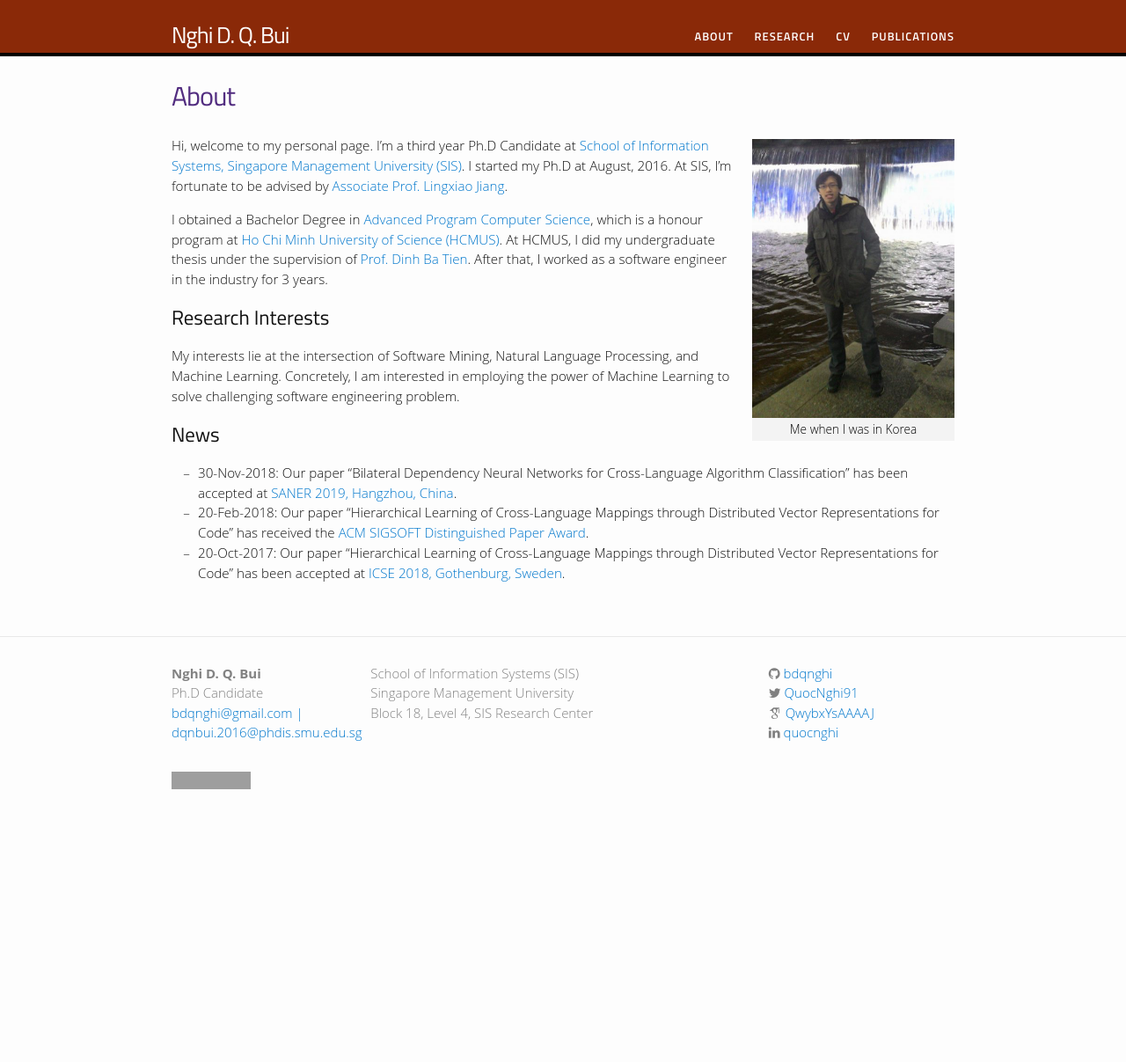
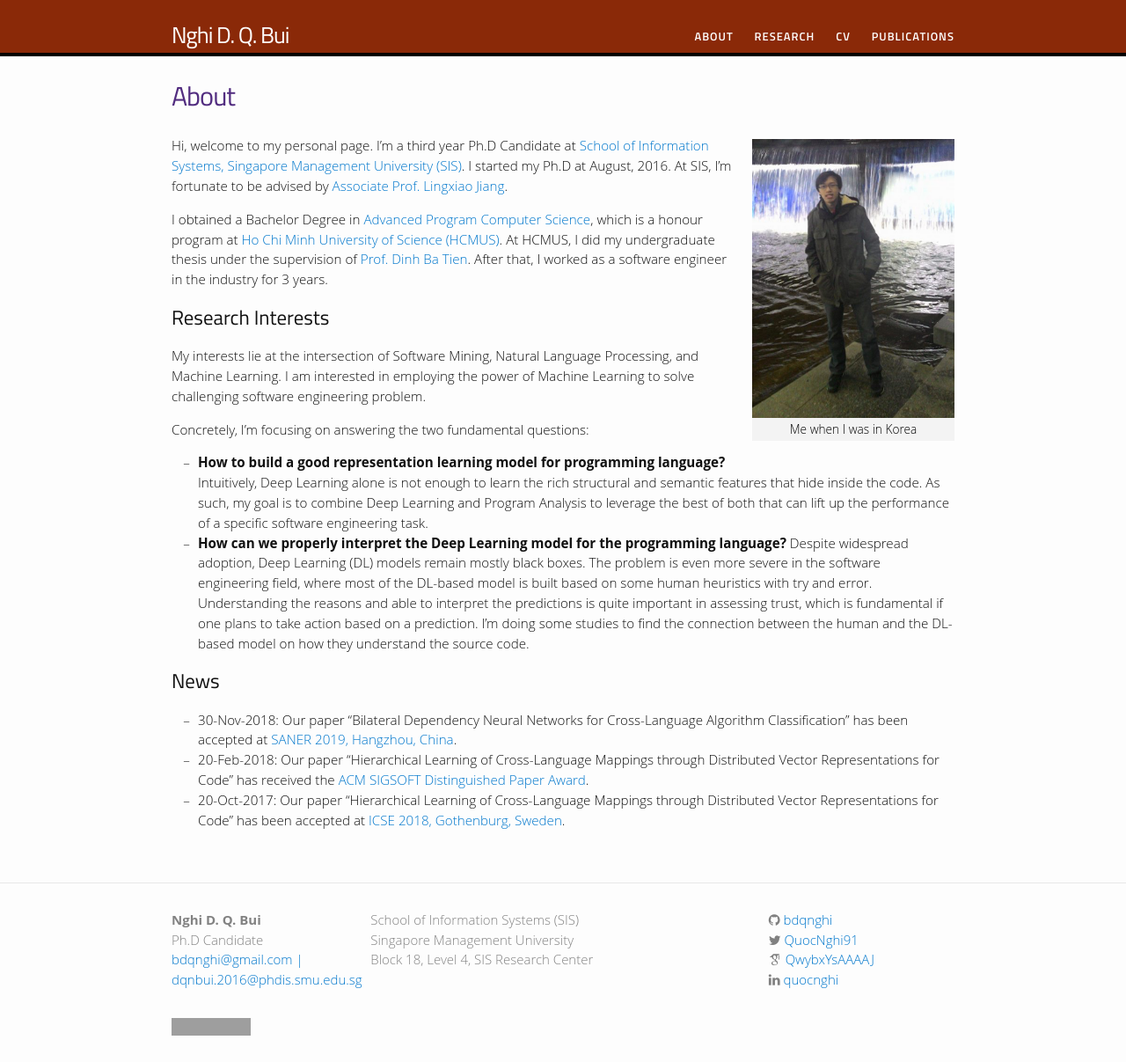
Before and after one commit to bdqnghi/bdqnghi.github.io, a Jekyll site: the page built from index.md, in a window 1280 px wide. Shown: the whole page at 88% size. Built offline with Jekyll 4.4.1, drawn with Linux system fonts in a browser that asks for light colours; nearby versions of some CDN libraries; some web fonts are replaced; before the commit the page ends 927 px from its top, so only the background shows below that; grey boxes are pictures that could not be loaded.

Commit message:
update research interests

```diff
--- a/index.md
+++ b/index.md
@@ -13,7 +13,11 @@ I obtained a Bachelor Degree in <a href="http://www.apcs.hcmus.edu.vn/Default.as
 
 ## Research Interests
 
-My interests lie at the intersection of Software Mining, Natural Language Processing, and Machine Learning. Concretely, I am interested in employing the power of Machine Learning to solve challenging software engineering problem.
+My interests lie at the intersection of Software Mining, Natural Language Processing, and Machine Learning. I am interested in employing the power of Machine Learning to solve challenging software engineering problem.
+
+Concretely, I'm focusing on answering the two fundamental questions:
+- **How to build a good representation learning model for programming language?** Intuitively, Deep Learning alone is not enough to learn the rich structural and semantic features that hide inside the code. As such, my goal is to combine Deep Learning and Program Analysis to leverage the best of both that can lift up the performance of a specific software engineering task.
+- **How can we properly interpret the Deep Learning model for the programming language?** Despite widespread adoption, Deep Learning (DL) models remain mostly black boxes. The problem is even more severe in the software engineering field, where most of the DL-based model is built based on some human heuristics with try and error. Understanding the reasons and able to interpret the predictions is quite important in assessing trust, which is fundamental if one plans to take action based on a prediction. I'm doing some studies to find the connection between the human and the DL-based model on how they understand the source code.
 
 ## News
 
```
